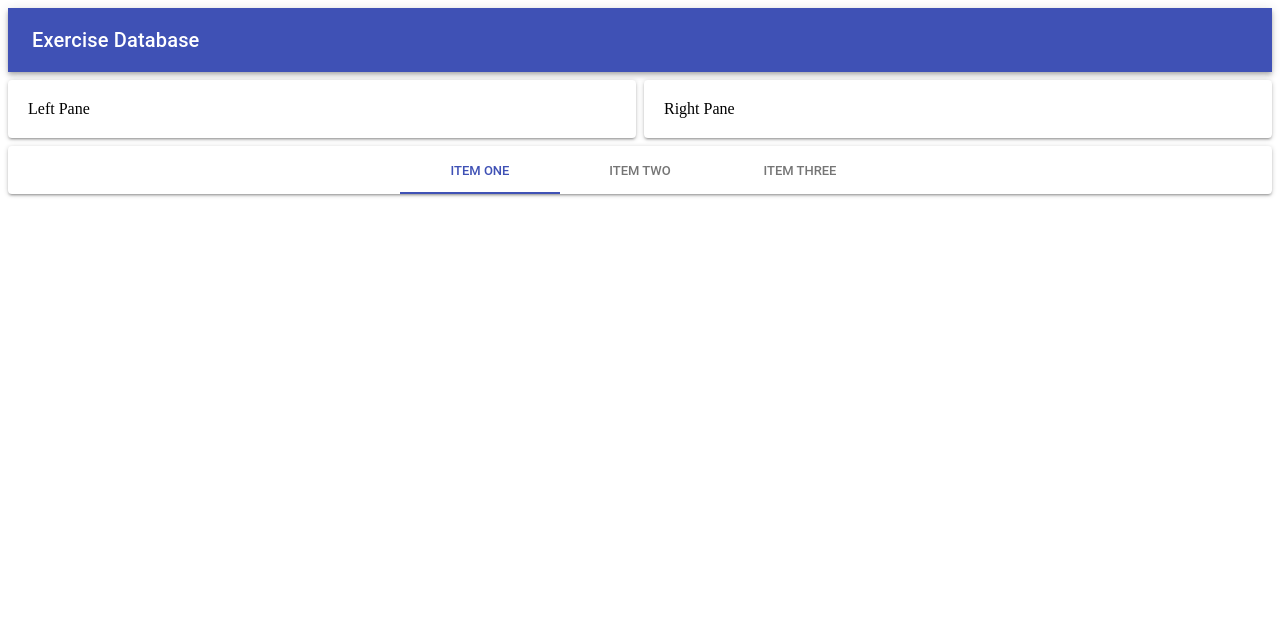
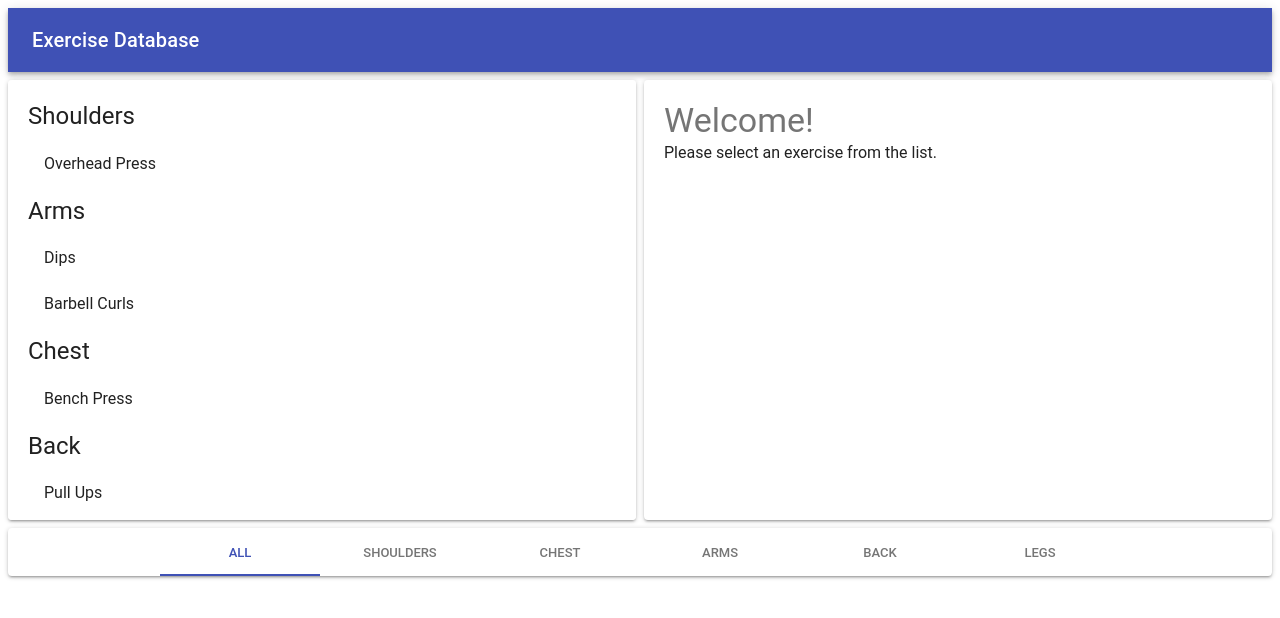
Before and after one commit to dustywsaunders/Learning-Material-UI, a React (Create React App) app: page / in a window 1280 px wide. Shown: the top 618 px of the page. Built offline with nearby package versions, Linux system fonts and the light colour scheme.

Commit message:
list of muscle groups and associated exercises added

```diff
--- a/src/Components/App.js
+++ b/src/Components/App.js
@@ -1,14 +1,38 @@
 import React, { Component, Fragment } from 'react';
 import { Header, Footer } from './Layouts'
 import Exercises from './Exercises'
+import { muscles, exercises } from '../store'
 
 class App extends Component {
+  state = {
+    exercises
+  }
+
+  getExercisesByMuscles() {
+    return Object.entries(this.state.exercises.reduce((exercises, exercise) => {
+      const { muscles } = exercise
+
+      exercises[muscles] = exercises[muscles]
+        ? [...exercises[muscles], exercise]
+        : [exercise]
+
+      return exercises
+    }, {})
+    )
+  }
+
   render() {
+    const exercises = this.getExercisesByMuscles()
+
     return (
       <Fragment>
         <Header/>
-        <Exercises/>
-        <Footer/>
+        <Exercises
+          exercises={exercises}
+        />
+        <Footer
+          muscles={muscles}
+        />
       </Fragment>
     );
   }
--- a/src/Components/Exercises/LeftPane.js
+++ /dev/null
@@ -1,7 +0,0 @@
-import React from 'react';
-import { Paper } from '@material-ui/core';
-
-export default ({ styles }) =>
-  <Paper style={styles.Paper}>
-    Left Pane
-  </Paper>
--- a/src/Components/Exercises/RightPane.js
+++ /dev/null
@@ -1,7 +0,0 @@
-import React from 'react';
-import { Paper } from '@material-ui/core';
-
-export default ({ styles }) =>
-  <Paper style={styles.Paper}>
-    Right Pane
-  </Paper>
--- a/src/Components/Exercises/index.js
+++ b/src/Components/Exercises/index.js
@@ -1,23 +1,58 @@
-import React from 'react';
-import { Grid } from '@material-ui/core';
-import LeftPane from './LeftPane';
-import RightPane from './RightPane';
-
+import React, { Fragment } from 'react';
+import {
+  Grid,
+  Paper,
+  Typography,
+  List,
+  ListItem,
+  ListItemText
+} from '@material-ui/core';
 
 const styles = {
   Paper: {
     padding: 20,
     marginTop: 8,
-    marginBottom: 8
+    marginBottom: 8,
+    height: 400,
+    overflowY: 'auto'
   }
 }
 
-export default props =>
+export default ({ exercises }) =>
   <Grid container spacing={8}>
     <Grid item sm>
-      <LeftPane styles={styles}/>
+      <Paper style={styles.Paper}>
+        {exercises.map(([group, exercises]) =>
+          <Fragment key={group}>
+            <Typography
+              variant="headline"
+              style={{ textTransform: "capitalize" }}
+            >
+              {group}
+              <List component="ul">
+                {exercises.map(({ title }) =>
+                  <ListItem button key={title}>
+                    <ListItemText primary={title} />
+                  </ListItem>
+                )}
+              </List>
+            </Typography>
+          </Fragment>
+        )}
+      </Paper>
     </Grid>
     <Grid item sm>
-      <RightPane styles={styles}/>
+      <Paper style={styles.Paper}>
+        <Typography
+          variant="display1"
+        >
+          Welcome!
+        </Typography>
+        <Typography
+          variant="subheading"
+        >
+          Please select an exercise from the list.
+        </Typography>
+      </Paper>
     </Grid>
   </Grid>
--- a/src/Components/Layouts/Footer.js
+++ b/src/Components/Layouts/Footer.js
@@ -1,7 +1,7 @@
 import React from 'react';
 import { Paper, Tabs, Tab } from '@material-ui/core';
 
-function Footer (props){
+function Footer ({ muscles }){
   return (
     <Paper>
       <Tabs
@@ -10,9 +10,10 @@ function Footer (props){
         textColor="primary"
         centered
       >
-        <Tab label="Item One" />
-        <Tab label="Item Two" />
-        <Tab label="Item Three" />
+        <Tab label="All" key="All"/>
+        { muscles.map(group =>
+          <Tab label={group} key={group}/>
+        )}
       </Tabs>
     </Paper>
   );
--- a/src/Components/Layouts/Header.js
+++ b/src/Components/Layouts/Header.js
@@ -1,6 +1,5 @@
 import React from 'react';
 import { AppBar, Toolbar, Typography } from '@material-ui/core';
-
 
 function Header (props) {
   return (
--- /dev/null
+++ b/src/store.js
@@ -0,0 +1,49 @@
+
+export const muscles = [
+  'shoulders', 'chest', 'arms', 'back', 'legs'
+]
+
+export const exercises = [
+  {
+    id: 'overhead-press',
+    title: 'Overhead Press',
+    description: 'Delts exercise...',
+    muscles: 'shoulders'
+  },
+  {
+    id: 'dips',
+    title: 'Dips',
+    description: 'Triceps exercise...',
+    muscles: 'arms'
+  },
+  {
+    id: 'barbell-curls',
+    title: 'Barbell Curls',
+    description: 'Biceps exercise...',
+    muscles: 'arms'
+  },
+  {
+    'id': 'bench-press',
+    title: 'Bench Press',
+    description: 'Chest exercise...',
+    muscles: 'chest'
+  },
+  {
+    id: 'pull-ups',
+    title: 'Pull Ups',
+    description: 'Back and biceps exercise...',
+    muscles: 'back'
+  },
+  {
+    id: 'deadlifts',
+    title: 'Deadlifts',
+    description: 'Back and leg exercise...',
+    muscles: 'back'
+  },
+  {
+    id: 'squats',
+    title: 'Squats',
+    description: 'Legs exercise...',
+    muscles: 'legs'
+  }
+]
```
